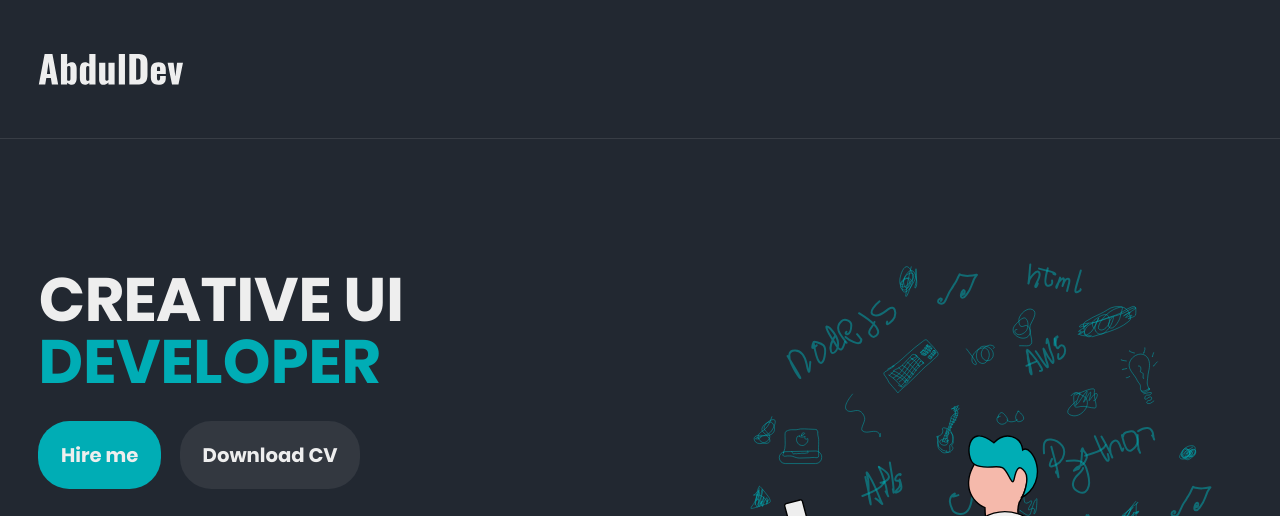
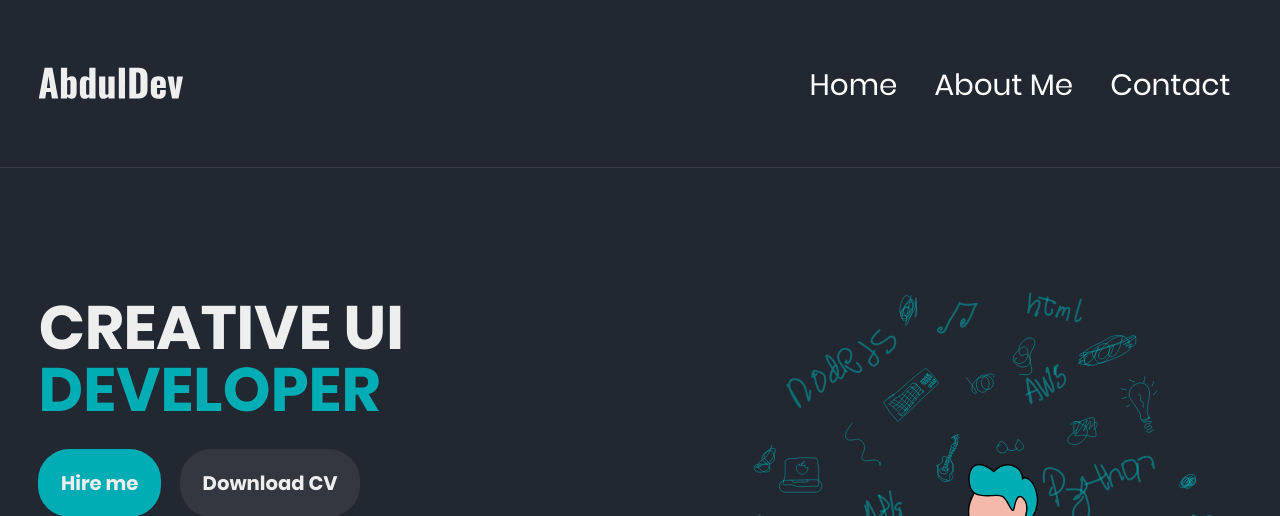
Before and after one commit to RaheemNadeem/abdul_dev_portfolio, a PHP site: page / in a window 1280 px wide. Shown: the top 516 px of the page. Run offline with PHP 8.4, Linux system fonts and the light colour scheme; some libraries are stand-ins or nearby versions.

Commit message:
Added desktop  navigation

```diff
--- a/index.html
+++ b/index.html
@@ -15,6 +15,11 @@
             <div id="menu-icon-container" class="menu-icon-container">
                 <img src="/Images/ham_burger_menu.svg" alt="Start Logo" class="nav-menu-icon" id="menuImage" onclick="navClick()">
             </div>
+            <nav class="desktop-nav-container">
+                <a class="cursor-pointer">Home</a>
+                <a class="cursor-pointer">About Me</a>
+                <a class="cursor-pointer">Contact</a>
+            </nav>
         </div>
         <nav id="mobile-menu-container" class="display-none">
             <div class="mobile-menu">
@@ -148,6 +153,7 @@
     </div>
 
     <script>
+
         document.getElementById("hireMe").addEventListener("click",function(){
             document.getElementById("contact").scrollIntoView({ behavior: 'smooth' });
         })
@@ -175,6 +181,25 @@
             document.getElementById("contact").scrollIntoView({ behavior: 'smooth' });
         })
 
+
+        const desktopNavLinks = document.querySelectorAll('.desktop-nav-container > a');
+        const mobileNavLinks = document.querySelectorAll('.mobile-menu > label');
+        addingEventListeners(desktopNavLinks);
+        addingEventListeners(mobileNavLinks);
+
+        function addingEventListeners(navLinks){
+            let sections = ["heroSection","aboutMePara","contact"];
+            navLinks.forEach((link, index) => {
+            link.addEventListener('click', function(event) {
+            event.preventDefault();
+            const sectionId = sections[index];
+            const section = document.getElementById(sectionId);
+            section.scrollIntoView({ behavior: 'smooth' });
+            });
+        });
+
+        }
+
         function navClick(){
             document.getElementById("mobile-menu-container").classList.toggle("border-bottom-line");
             document.getElementById("mobile-menu-container").classList.toggle("display-none");
--- a/style.css
+++ b/style.css
@@ -430,6 +430,12 @@ header > nav{
     color:rgba(238, 238, 238, 0.75);
 }
 
+.desktop-nav-container{
+    display: none;
+
+}
+
+
 @media (min-width: 240px) {
     .hero-content{
      font-size: 3.33vw;
@@ -537,6 +543,30 @@ header > nav{
 
     #mobile-menu-container{
         display: none;
+    }
+
+    .desktop-nav-container{
+        display:unset;
+        text-align: left;
+        border-radius: 3px;
+        font-family: poppins;
+        padding: 10px;
+
+    }
+    .desktop-nav-container > a{
+        font-size: 2.3vw;
+        text-decoration: none;
+        color: white;
+        border:1px solid transparent;
+    }
+
+    .desktop-nav-container > a:hover{
+        border-bottom: 1px solid rgba(238, 238, 238, 1);
+    }
+
+    .desktop-nav-container > a:nth-child(2){
+        margin-left: 2vw;
+        margin-right: 2vw;
     }
 
     .hero-section{
```
